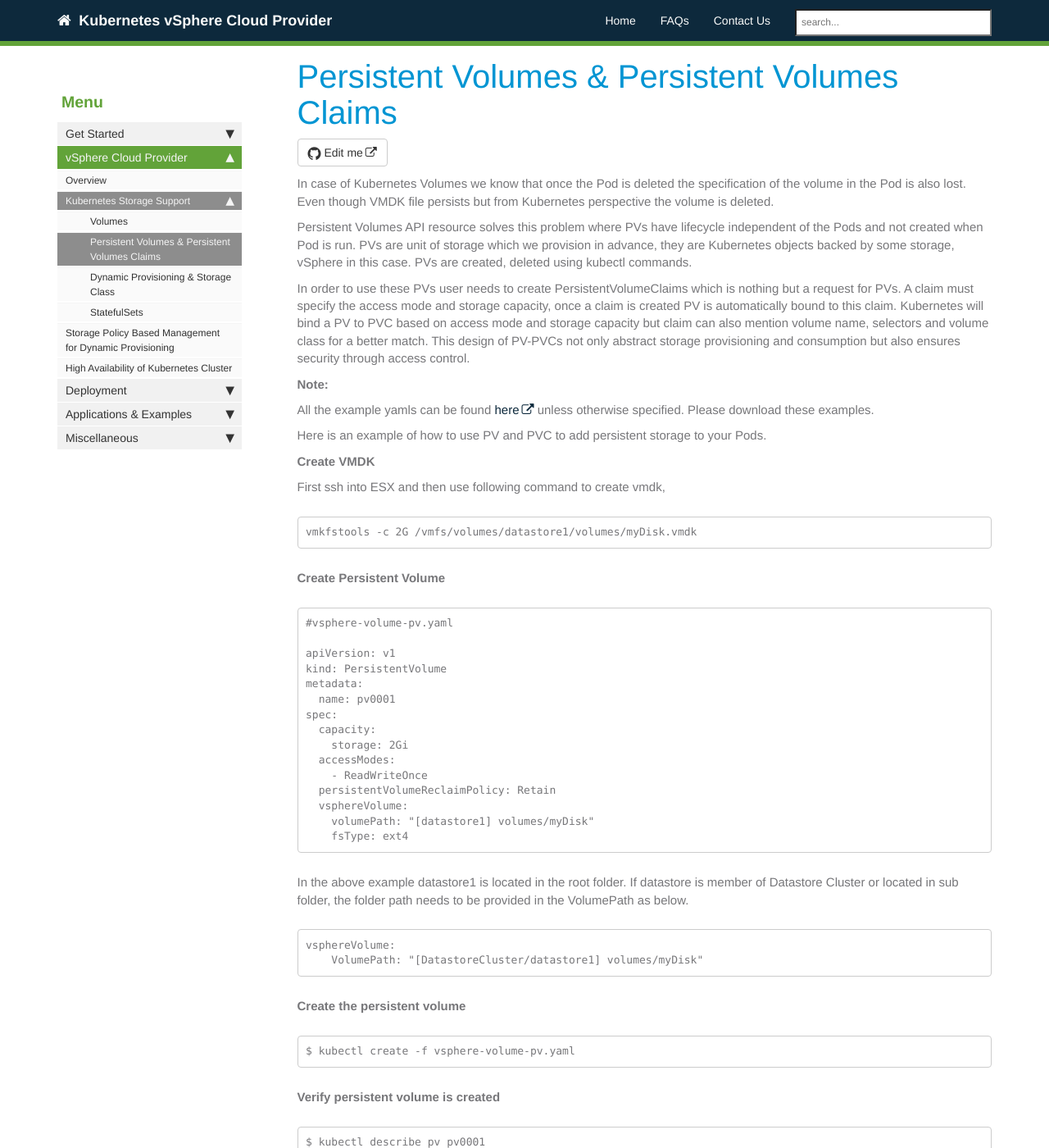
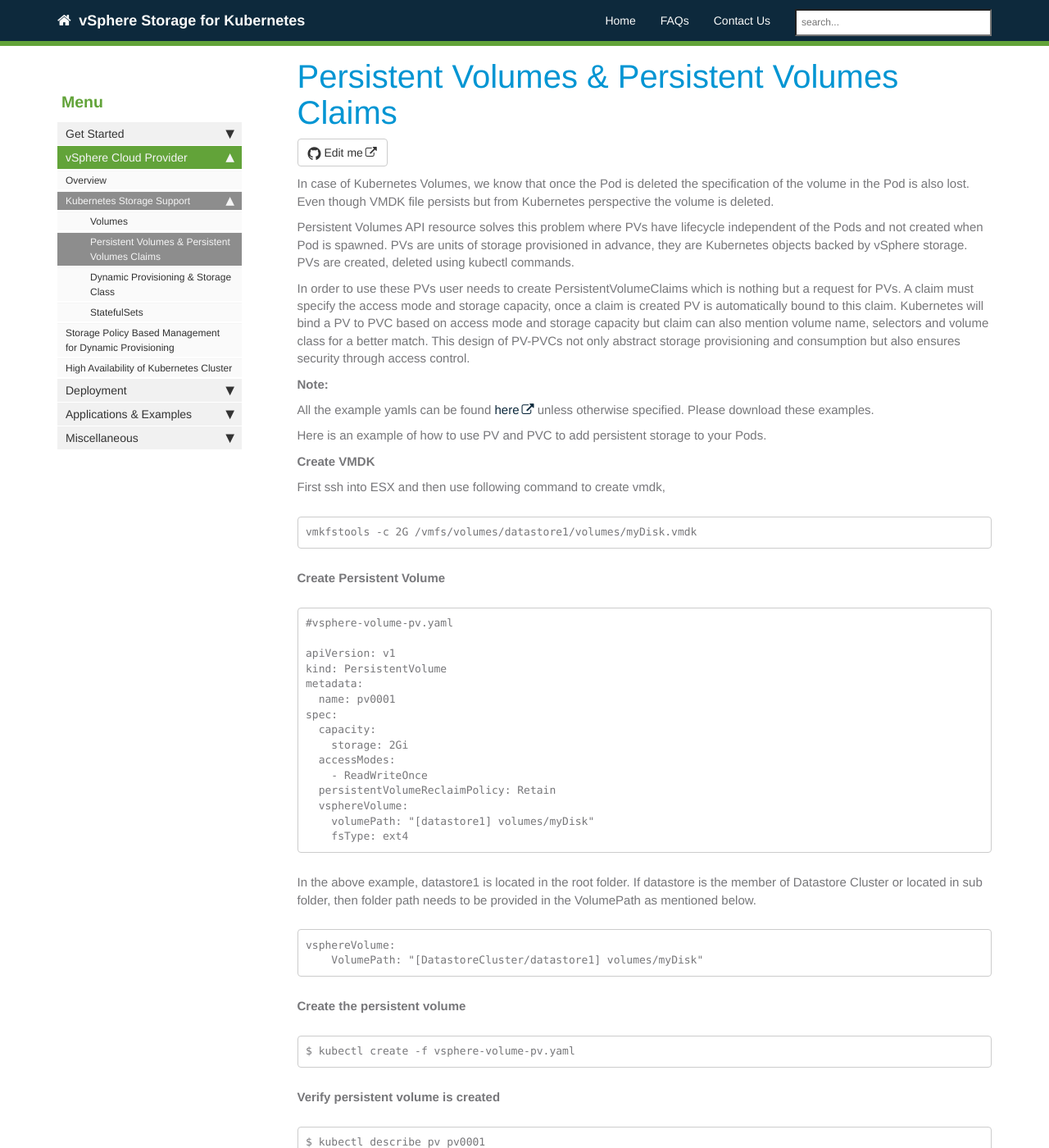
Before and after one commit to vmware-archive/vsphere-storage-for-kubernetes, a Jekyll site: the page built from documentation/persistent-vols-claims.md, in a window 1280 px wide and 1400 px high. Shown: the whole window at 82% size. Built offline with Jekyll 4.4.1, drawn with Linux system fonts in a browser that asks for light colours; nearby versions of some CDN libraries; our own code applies the rules of GitHub Pages for plain Markdown files; comment, search, counter and statistics services are not loaded.

````diff
--- a/documentation/_config.yml
+++ b/documentation/_config.yml
@@ -3,10 +3,10 @@ repository: http://vmware.github.io/vsphere-storage-for-kubernetes
 output: web
 # this property is useful for conditional filtering of content that is separate from the PDF.
 
-topnav_title: Kubernetes vSphere Cloud Provider
+topnav_title: vSphere Storage for Kubernetes
 # this appears on the top navigation bar next to the home button
 
-site_title: Kubernetes vSphere Cloud Provider
+site_title: vSphere Storage for Kubernetes
 # this appears in the html browser tab for the site title (seen mostly by search engines, not users)
 
 company_name: VMWare
@@ -29,9 +29,9 @@ exclude:
   - .gitignore
 # these are the files and directories that jekyll will exclude from the build
 
-feedback_subject_line: Kubernetes vSphere Cloud Provider
+feedback_subject_line: vSphere Storage for Kubernetes
 
-feedback_email: contact@vmware.com
+feedback_email: hatchway@vmware.com
 # used as a contact email for the Feedback link in the top navigation bar
 
 feedback_disable: true
--- a/documentation/_data/terms.yml
+++ /dev/null
@@ -1 +0,0 @@
-apple: "apple - the fruit of a disiduous tree."
--- a/documentation/_data/topnav.yml
+++ b/documentation/_data/topnav.yml
@@ -1,7 +1,7 @@
 ## Topnav single links
 ## if you want to list an external url, use external_url instead of url. the theme will apply a different link base.
 topnav:
-- title: Kubernetes vSphere Cloud Provider Documentation
+- title: vSphere Storage for Kubernetes
   items:
     - title: Home
       url: index.html
--- a/documentation/persistent-vols-claims.md
+++ b/documentation/persistent-vols-claims.md
@@ -2,9 +2,9 @@
 title: Persistent Volumes & Persistent Volumes Claims
 ---
 
-In case of Kubernetes Volumes we know that once the Pod is deleted the specification of the volume in the Pod is also lost. Even though VMDK file persists but from Kubernetes perspective the volume is deleted.
+In case of Kubernetes Volumes, we know that once the Pod is deleted the specification of the volume in the Pod is also lost. Even though VMDK file persists but from Kubernetes perspective the volume is deleted.
 
-Persistent Volumes API resource solves this problem where PVs have lifecycle independent of the Pods and not created when Pod is run. PVs are unit of storage which we provision in advance, they are Kubernetes objects backed by some storage, vSphere in this case. PVs are created, deleted using kubectl commands.
+Persistent Volumes API resource solves this problem where PVs have lifecycle independent of the Pods and not created when Pod is spawned. PVs are units of storage provisioned in advance, they are Kubernetes objects backed by vSphere storage. PVs are created, deleted using kubectl commands.
 
 In order to use these PVs user needs to create PersistentVolumeClaims which is nothing but a request for PVs. A claim must specify the access mode and storage capacity, once a claim is created PV is automatically bound to this claim. Kubernetes will bind a PV to PVC based on access mode and storage capacity but claim can also mention volume name, selectors and volume class for a better match.
 This design of PV-PVCs not only abstract storage provisioning and consumption but also ensures security through access control.
@@ -43,7 +43,7 @@ spec:
     fsType: ext4
 ```
 
-In the above example datastore1 is located in the root folder. If datastore is member of Datastore Cluster or located in sub folder, the folder path needs to be provided in the VolumePath as below.
+In the above example, datastore1 is located in the root folder. If datastore is the member of Datastore Cluster or located in sub folder, then folder path needs to be provided in the VolumePath as mentioned below.
 
 ```
 vsphereVolume:
````
Also changed, not shown: documentation/_data/definitions.yml (deleted, +0 -9 lines), documentation/_data/glossary.yml (deleted, +0 -11 lines), documentation/_data/samplelist.yml (deleted, +0 -107 lines), documentation/_data/tags.yml (deleted, +0 -12 lines), documentation/index.md (+1 -10 lines), documentation/overview.md (+9 -8 lines), documentation/troubleshooting.md (+2 -2 lines).
